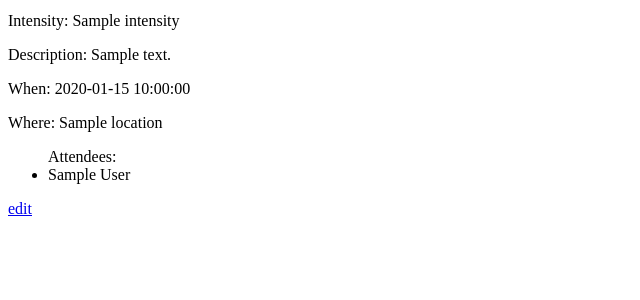
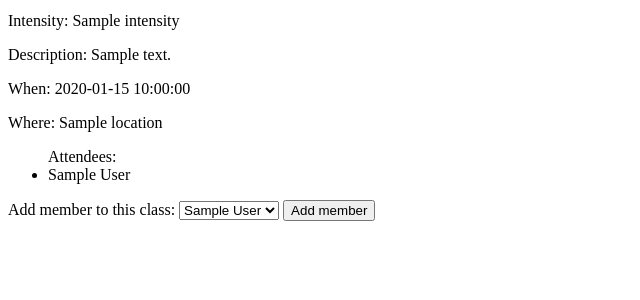
Before and after one commit to AnnaW86/gym_manager, a Flask app: page /gym_classes/1 in a window 1280 px wide. Shown: the part 165-465 px from the top of the page, without its empty margins (0-640 px from the left). Run offline with Flask 2, Linux system fonts and the light colour scheme; a database or web service that is not in the repository returns one stand-in record (values such as "Sample title"); some libraries are stand-ins or nearby versions.

Commit message:
added ability to add members to a specific gym_class

```diff
--- a/controllers/gym_classes_controller.py
+++ b/controllers/gym_classes_controller.py
@@ -16,4 +16,5 @@ def classes():
 def show_gym_class(id):
     gym_class = gym_class_repository.select(id)
     attendees = member_repository.select_all_by_gym_class(gym_class)
-    return render_template("gym_classes/show.html", gym_class = gym_class, attendees = attendees )
+    members =  member_repository.select_all()
+    return render_template("gym_classes/show.html", gym_class = gym_class, attendees = attendees, members = members )
--- a/templates/gym_classes/show.html
+++ b/templates/gym_classes/show.html
@@ -13,9 +13,14 @@
 
     {% endfor %}
 </ul>
-<a href="/gym_class/{{ gym_class.id }}/edit">edit</a>
+<form action="{{ gym_class.id }}/add_booking" method="post">
+    <label for="add_booking"> Add member to this class:</label>
+        <select name="add_booking" id="add_booking">
+            {% for member in members %}
+                <option value="{{ member.id }}">{{ member.get_full_name() }}</option>
+            {% endfor %}
+        </select>
+    <button type="submit">Add member</button>
+</form>
 
 {% endblock content %}
-
-
-<!-- <i class="material-icons"></i> -->
```
Also changed, not shown: controllers/bookings_controller.py (+12 -1 lines).
